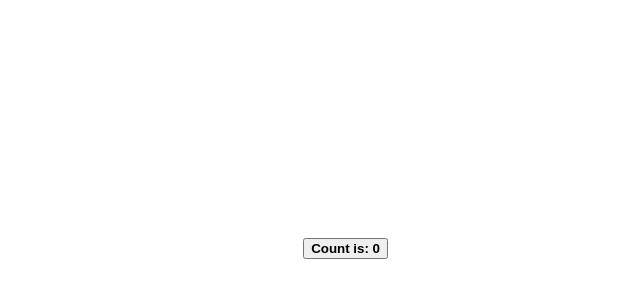
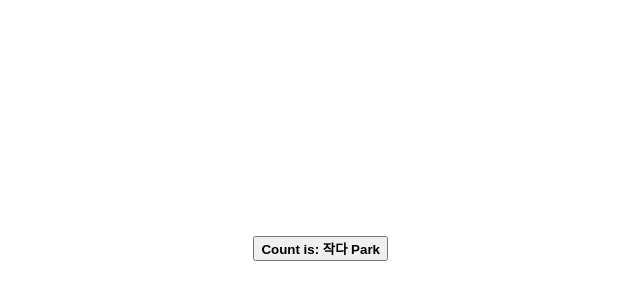
Before and after one commit to dhpark-vue/dhpark-vue.github.io, a Vue app: page / in a window 1280 px wide. Shown: the part 152-452 px from the top of the page, without its empty margins (252-892 px from the left). Built offline with nearby package versions, Linux system fonts and the light colour scheme.

Commit message:
app.vue modify

```diff
--- a/src/App.vue
+++ b/src/App.vue
@@ -1,10 +1,20 @@
 <script setup>
-import { ref } from 'vue'
-const count = ref(0)
+import { ref, onMounted } from 'vue'
+const count = ref({
+	cnt: 0,
+	name: "Park"
+})
+
+function increment() {
+	count.value.cnt++
+	count.value.name = count.value.name.split('').reverse().join('')
+}
+
+onMounted(() => console.log(`The initial count is ${count.value.cnt}.`))
 </script>
 
 <template>
-	<button @click="count++">Count is: {{ count }} </button>
+	<button @click="increment">Count is: {{ count.cnt > 10 ? "크다" : "작다" }} {{ count.name}} </button>
 </template>
 
 <style scoped>
```
